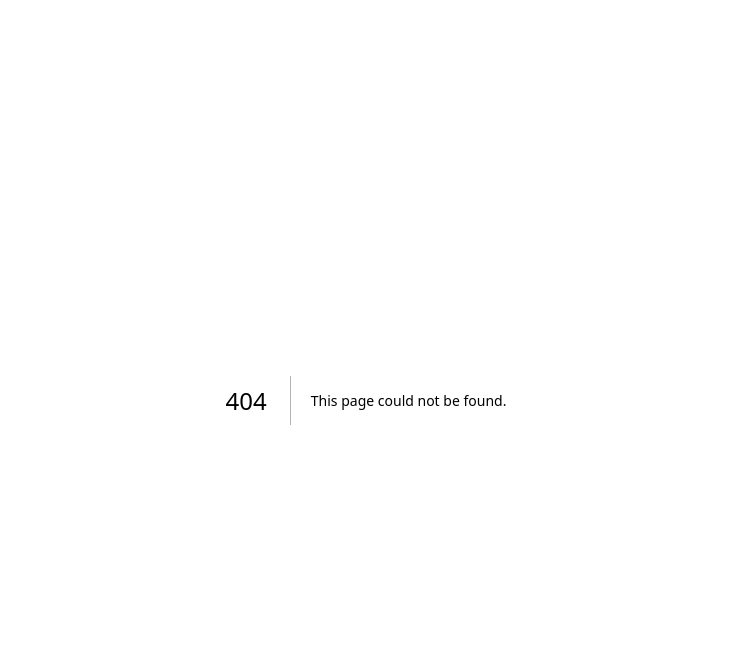
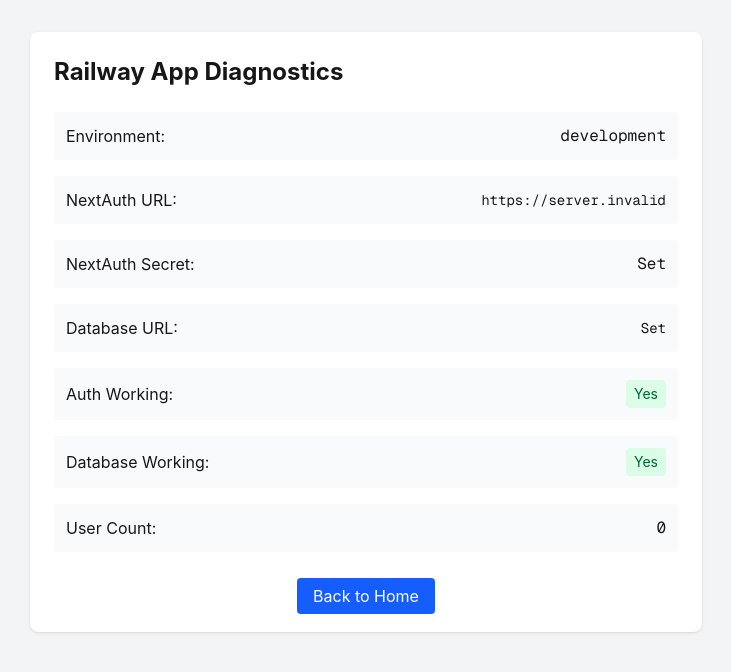
Before and after one commit to krishsharda/Buyer_Leads, a Next.js app: page /diagnostic in a window 1280 px wide. Before the commit this address had no page. Shown: the top 672 px of the page, without its empty margins (274-1005 px from the left). Built offline with nearby package versions, Linux system fonts and the light colour scheme; no server answers; the database is empty.

Commit message:
Add diagnostic page and disable homepage redirect for debugging

```diff
--- /dev/null
+++ b/src/app/diagnostic/page.tsx
@@ -0,0 +1,100 @@
+import { auth } from '@/lib/auth';
+import { db } from '@/db';
+import { users } from '@/db/schema';
+
+export default async function DiagnosticPage() {
+  let diagnostics = {
+    authWorking: false,
+    databaseWorking: false,
+    session: null,
+    userCount: 0,
+    error: null,
+  };
+
+  try {
+    // Test auth
+    const session = await auth();
+    diagnostics.session = session;
+    diagnostics.authWorking = true;
+  } catch (error) {
+    diagnostics.error = `Auth error: ${error}`;
+  }
+
+  try {
+    // Test database
+    const userCount = await db.select().from(users);
+    diagnostics.userCount = userCount.length;
+    diagnostics.databaseWorking = true;
+  } catch (error) {
+    diagnostics.error = `Database error: ${error}`;
+  }
+
+  return (
+    <div className="min-h-screen bg-gray-100 p-8">
+      <div className="max-w-2xl mx-auto bg-white rounded-lg shadow p-6">
+        <h1 className="text-2xl font-bold mb-6">Railway App Diagnostics</h1>
+
+        <div className="space-y-4">
+          <div className="flex items-center justify-between p-3 bg-gray-50 rounded">
+            <span>Environment:</span>
+            <span className="font-mono">{process.env.NODE_ENV}</span>
+          </div>
+
+          <div className="flex items-center justify-between p-3 bg-gray-50 rounded">
+            <span>NextAuth URL:</span>
+            <span className="font-mono text-sm">{process.env.NEXTAUTH_URL || 'Not set'}</span>
+          </div>
+
+          <div className="flex items-center justify-between p-3 bg-gray-50 rounded">
+            <span>NextAuth Secret:</span>
+            <span className="font-mono">{process.env.NEXTAUTH_SECRET ? 'Set' : 'Not set'}</span>
+          </div>
+
+          <div className="flex items-center justify-between p-3 bg-gray-50 rounded">
+            <span>Database URL:</span>
+            <span className="font-mono text-sm">{process.env.DATABASE_URL ? 'Set' : 'Not set'}</span>
+          </div>
+
+          <div className="flex items-center justify-between p-3 bg-gray-50 rounded">
+            <span>Auth Working:</span>
+            <span className={`px-2 py-1 rounded text-sm ${diagnostics.authWorking ? 'bg-green-100 text-green-800' : 'bg-red-100 text-red-800'}`}>
+              {diagnostics.authWorking ? 'Yes' : 'No'}
+            </span>
+          </div>
+
+          <div className="flex items-center justify-between p-3 bg-gray-50 rounded">
+            <span>Database Working:</span>
+            <span className={`px-2 py-1 rounded text-sm ${diagnostics.databaseWorking ? 'bg-green-100 text-green-800' : 'bg-red-100 text-red-800'}`}>
+              {diagnostics.databaseWorking ? 'Yes' : 'No'}
+            </span>
+          </div>
+
+          <div className="flex items-center justify-between p-3 bg-gray-50 rounded">
+            <span>User Count:</span>
+            <span className="font-mono">{diagnostics.userCount}</span>
+          </div>
+
+          {diagnostics.session && (
+            <div className="p-3 bg-green-50 rounded">
+              <strong>Session:</strong>
+              <pre className="mt-2 text-sm overflow-x-auto">{JSON.stringify(diagnostics.session, null, 2)}</pre>
+            </div>
+          )}
+
+          {diagnostics.error && (
+            <div className="p-3 bg-red-50 rounded">
+              <strong>Error:</strong>
+              <pre className="mt-2 text-sm text-red-800">{diagnostics.error}</pre>
+            </div>
+          )}
+        </div>
+
+        <div className="mt-8 text-center">
+          <a href="/" className="bg-blue-600 text-white px-4 py-2 rounded hover:bg-blue-700">
+            Back to Home
+          </a>
+        </div>
+      </div>
+    </div>
+  );
+}
--- a/src/app/page.tsx
+++ b/src/app/page.tsx
@@ -3,16 +3,17 @@
 import { redirect } from 'next/navigation';
 
 export default async function Home() {
-  try {
-    const session = await auth();
-
-    if (session) {
-      redirect('/buyers');
-    }
-  } catch (error) {
-    console.error('Auth error on homepage:', error);
-    // Continue to show homepage if auth fails
-  }
+  // Disable automatic redirect for now to ensure homepage works
+  // try {
+  //   const session = await auth();
+  //
+  //   if (session) {
+  //     redirect('/buyers');
+  //   }
+  // } catch (error) {
+  //   console.error('Auth error on homepage:', error);
+  //   // Continue to show homepage if auth fails
+  // }
 
   return (
     <div className="min-h-screen bg-gradient-to-br from-blue-50 to-indigo-100">
@@ -84,6 +85,14 @@
           <p className="text-sm text-gray-500">
             Built with Next.js 15, SQLite, and deployed on Railway
           </p>
+          <div className="mt-4">
+            <Link
+              href="/diagnostic"
+              className="text-blue-600 hover:text-blue-800 text-sm underline"
+            >
+              🔧 Diagnostic Page (Debug)
+            </Link>
+          </div>
         </div>
       </div>
     </div>
```
